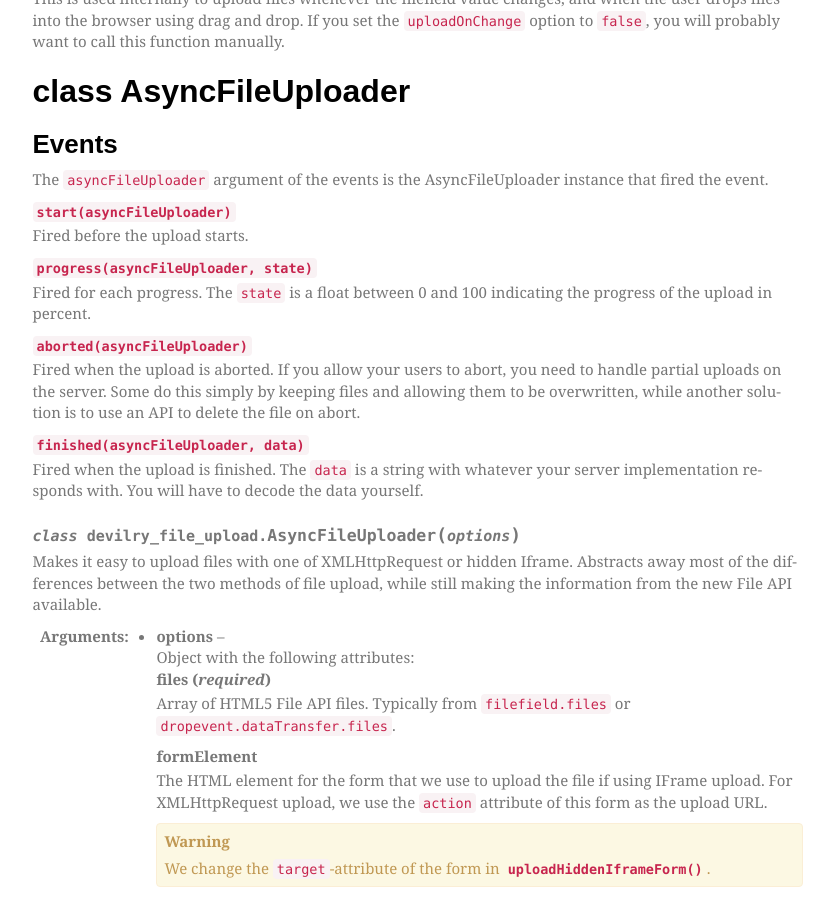
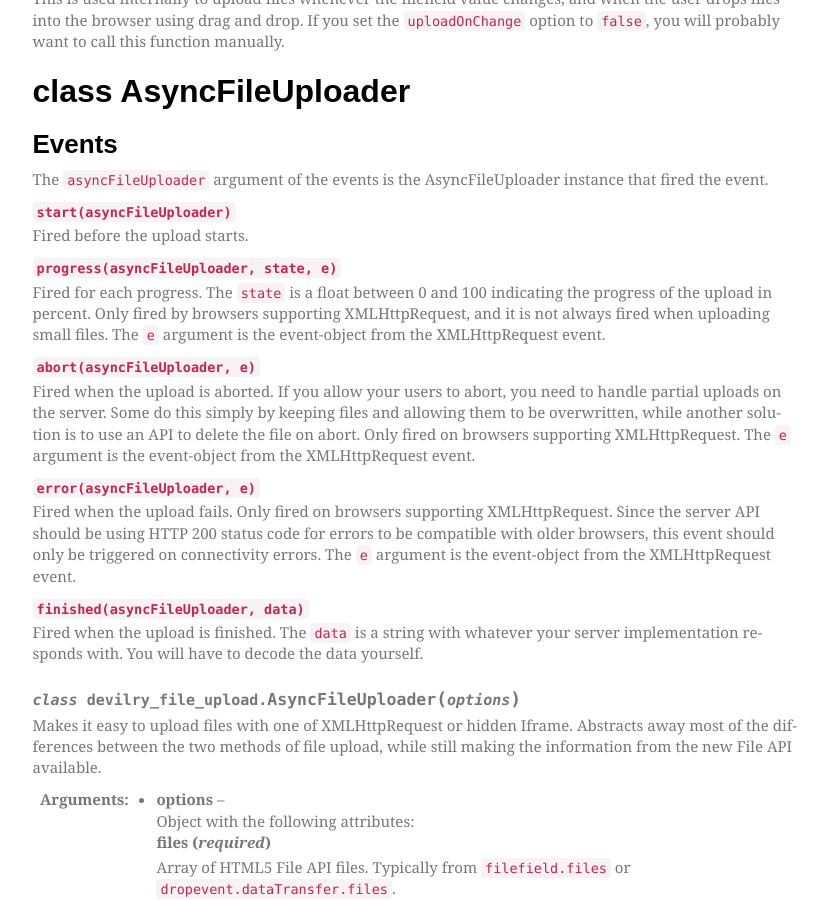
Before and after one commit to devilry/devilry_file_upload, a Sphinx documentation site: the page built from docs/source/devilry_file_upload.rst, in a window 1280 px wide and 900 px high, scrolled down 3157 px. Shown: the whole window, without its empty margins (330-1164 px from the left). Built offline with Sphinx 7.4.7, drawn with Linux system fonts in a browser that asks for light colours; some web fonts are replaced.

Commit message:
Handle XMLHttpRequest errors.

```diff
--- a/docs/source/devilry_file_upload.rst
+++ b/docs/source/devilry_file_upload.rst
@@ -184,14 +184,25 @@ instance that fired the event.
 
 ``start(asyncFileUploader)``
     Fired before the upload starts.
-``progress(asyncFileUploader, state)``
+``progress(asyncFileUploader, state, e)``
     Fired for each progress. The ``state`` is a float between 0 and 100
-    indicating the progress of the upload in percent.
-``aborted(asyncFileUploader)``
+    indicating the progress of the upload in percent. Only fired by browsers
+    supporting XMLHttpRequest, and it is not always fired when uploading small
+    files. The ``e`` argument is the event-object from the
+    XMLHttpRequest event.
+``abort(asyncFileUploader, e)``
     Fired when the upload is aborted. If you allow your users to abort, you
     need to handle partial uploads on the server. Some do this simply by
     keeping files and allowing them to be overwritten, while another solution
-    is to use an API to delete the file on abort.
+    is to use an API to delete the file on abort. Only fired on browsers
+    supporting XMLHttpRequest. The ``e`` argument is the event-object from the
+    XMLHttpRequest event.
+``error(asyncFileUploader, e)``
+    Fired when the upload fails. Only fired on browsers supporting
+    XMLHttpRequest. Since the server API should be using HTTP 200 status code
+    for errors to be compatible with older browsers, this event should only be
+    triggered on connectivity errors.
+    The ``e`` argument is the event-object from the XMLHttpRequest event.
 ``finished(asyncFileUploader, data)``
     Fired when the upload is finished. The ``data`` is a string with whatever
     your server implementation responds with. You will have to decode the data
```
Also changed, not shown: 5 other files.
